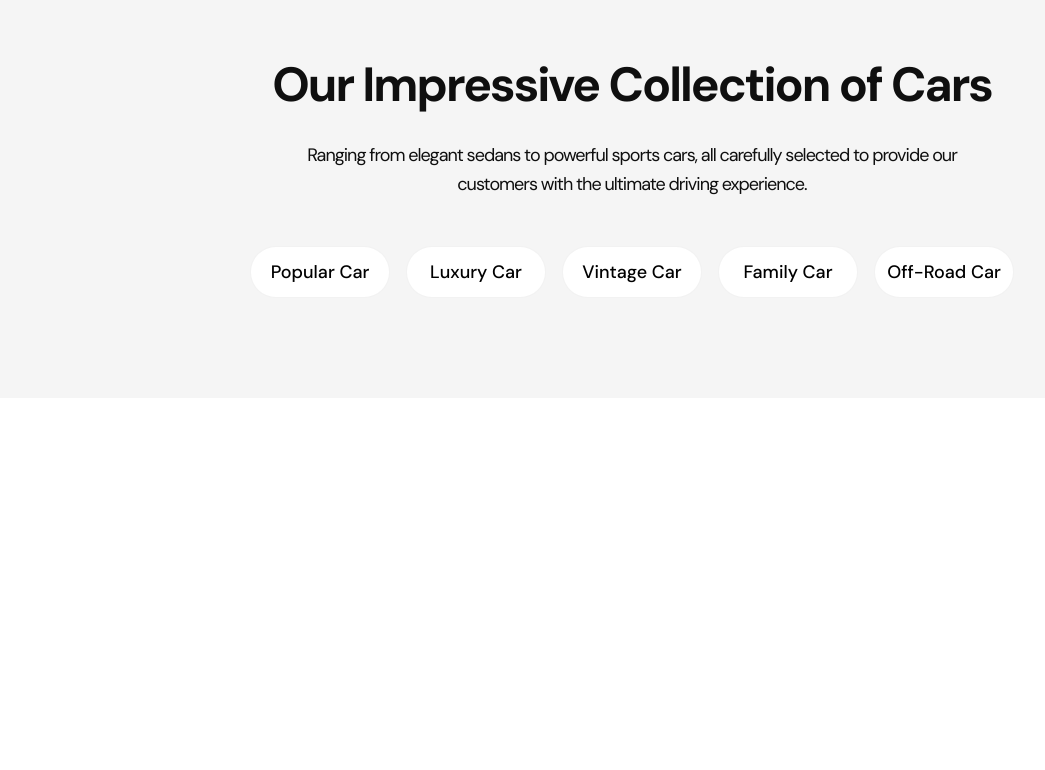
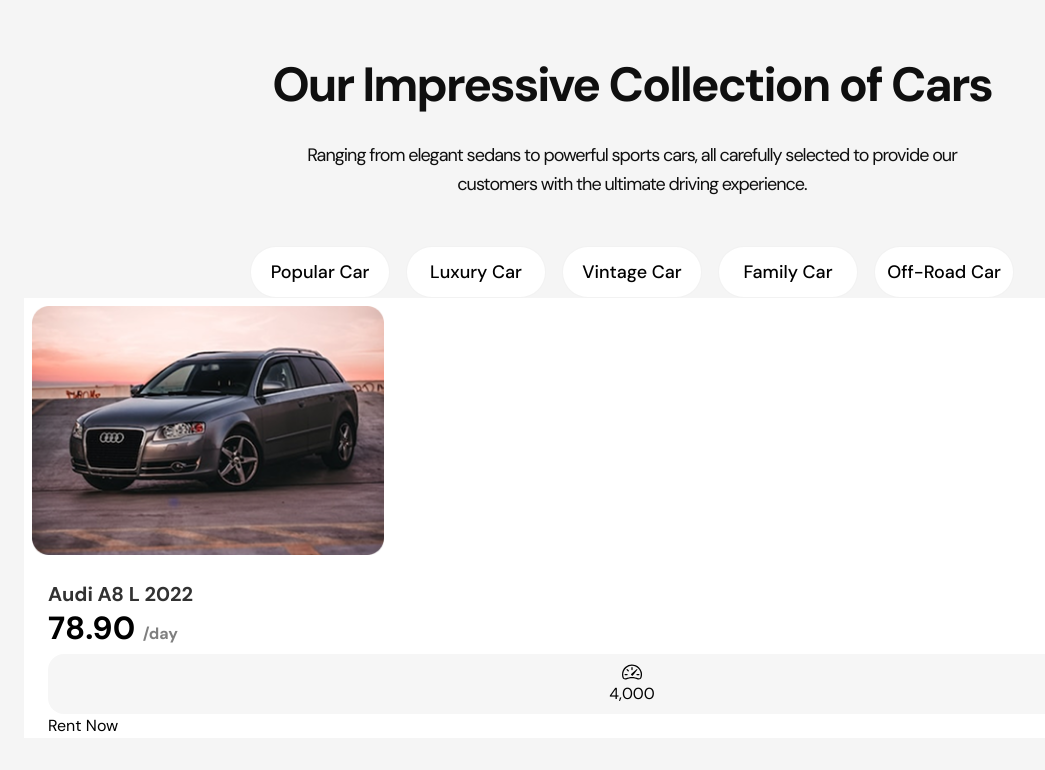
Before and after one commit to Muhammad-Aman1718/car-rental-managment-dashboard, a Next.js app: page / in a window 1280 px wide. Shown: the part 1749-2519 px from the top of the page, without its empty margins (8-1053 px from the left). Built offline with nearby package versions, Linux system fonts and the light colour scheme.

Commit message:
workign on design

```diff
--- a/src/app/page.tsx
+++ b/src/app/page.tsx
@@ -26,6 +26,7 @@ import FindVehicleInput from "@/components/inputs/FindVehicleInput";
 import ArrowBtn from "@/components/home/ArrowBtn";
 import RentCategorySection from "@/components/home/RentCategorySection";
 import CatogoriesBtn from "@/components/home/CatogoriesBtn";
+import CarCard from "@/components/home/CarCard";
 
 const Home = () => {
   return (
@@ -139,6 +140,9 @@ const Home = () => {
               <CatogoriesBtn btnTitle="Off-Road Car" />
             </div>
           </div>
+          <div>
+            <CarCard />
+          </div>
         </MainContainer>
       </div>
     </div>
--- /dev/null
+++ b/src/components/home/CarCard.tsx
@@ -0,0 +1,38 @@
+import React from "react";
+import Image from "next/image";
+// import { IMAGES } from "@/constants/images";
+import CarCardImg1 from "../../../public/assets/home/carImg1.png";
+import { BsSpeedometer2 } from "react-icons/bs";
+
+const CarCard = () => {
+  return (
+    <div className="bg-white ">
+      <Image
+        // src={IMAGES.CARCARDIMG1}
+        src={CarCardImg1}
+        alt="CARCARDIMG1 does not show"
+        className="px-2 pt-2 "
+        // width={123}
+        // height={444}
+      />
+
+      <div className=" m-6  ">
+        <h2 className="text-[20px] font-semibold leading-[150%] text-black opacity-80 ">
+          Audi A8 L 2022
+        </h2>
+        <h3 className="text-[32px] text-black font-bold leading-[120%]  ">
+          78.90 <span className=" text-[16px] text-[#00000080] font-semibold ">/day</span>
+        </h3>
+        <div className=" bg-[#F6F6F6] px-4 py-2 rounded-[16px]  ">
+          <span className="flex flex-col items-center  ">
+            <BsSpeedometer2 className=" h-5 w-5 text-black " />
+            <h6 className="   ">4,000</h6>
+          </span>
+        </div>
+        <button>Rent Now</button>
+      </div>
+    </div>
+  );
+};
+
+export default CarCard;
--- a/src/components/home/CatogoriesBtn.tsx
+++ b/src/components/home/CatogoriesBtn.tsx
@@ -10,7 +10,7 @@ const CatogoriesBtn: React.FC<CatogoriesBtnPropsTypes> = ({
 }) => {
   return (
     <button
-      className={`${className} border border-[#0000000D] rounded-[58px] w-[140px] bg-white text-black font-medium text-[18px] leading-[26px] text-center py-3 `}
+      className={`${className} border border-[#0000000D] rounded-[58px] w-[140px] bg-white text-black font-medium text-[18px] leading-[26px] text-center py-3 hover:bg-[#242731] hover:text-white `}
     >
       {btnTitle}
     </button>
--- a/src/constants/images.ts
+++ b/src/constants/images.ts
@@ -40,4 +40,5 @@ export const IMAGES = {
   GRAPH: "/assets/assets/graph.png",
   GOOGLE_BTN: "/assets/auth/googleLogo.png",
   FACEBOOK_BTN: "/assets/auth/facebookLogo.png",
+  CARCARDIMG1 : "/assets/home/carImg1.png"
 };
```
Also changed, not shown: public/assets/home/carImg1.png (added).
